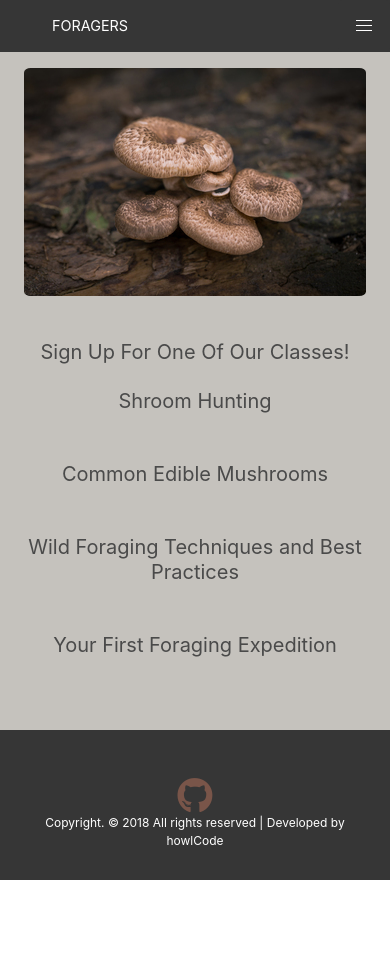
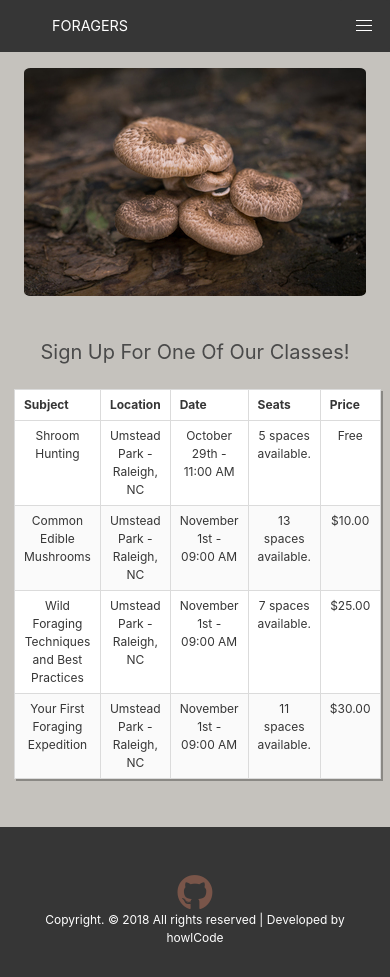
Before and after one commit to howlCode/foragers-react, a React (Create React App) app: page /courses in a window 390 px wide. Before the commit the page ends 880 px from the top, so only its background shows below. Built offline with nearby package versions, Linux system fonts and the light colour scheme.

Commit message:
Add Course table responsiveness

```diff
--- a/src/components/Courses/CourseModal.css
+++ b/src/components/Courses/CourseModal.css
@@ -14,17 +14,21 @@
 .course-title {
   font-size: 2rem;
   font-weight: 200;
+  margin-bottom: 20px;
 }
 
 .date-time {
   font-size: 1rem;
   font-weight: 200;
   margin: 0px 10px;
-  margin-bottom: 5px;
+}
+
+.status {
+  margin: 20px 0px;
 }
 
 .tag {
-  margin: 10px;
+  margin-left: 10px;
 }
 
 .course-description {
--- a/src/components/Courses/CourseModal.js
+++ b/src/components/Courses/CourseModal.js
@@ -11,17 +11,21 @@ const CourseModal = props => {
       <div className="modal-background" />
       <div className="modal-content">
         <p className="has-text-light has-text-centered course-title">
-          {props.course.title}
+          {props.course.title}{" "}
+          <span className="tag is-info">{props.course.cost}</span>
         </p>
         <p className="has-text-light has-text-centered is-italic date-time">
           {props.course.date} - {props.course.time} in {props.course.location}{" "}
-          at {props.course.facility}
+          at {props.course.facility}{" "}
         </p>
-        <p className="has-text-centered">
-          <span className="tag is-success">{props.course.cost}</span>
+        <p className="has-text-centered has-text-light status">
+          {props.courseStatus}
         </p>
         <p className="has-text-light has-text-justified course-description">
           {props.course.description}
+        </p>
+        <p className="has-text-centered">
+          <button className="button is-primary">Sign Up!</button>
         </p>
       </div>
       <button
--- a/src/components/Courses/Courses.css
+++ b/src/components/Courses/Courses.css
@@ -1,3 +1,12 @@
 .table {
   box-shadow: 5px 5px rgba(0, 0, 0, 0.2);
 }
+
+@media (max-width: 500px) {
+  table {
+    margin-left: -10px;
+  }
+  .table {
+    box-shadow: 2px 2px rgba(0, 0, 0, 0.3);
+  }
+}
--- a/src/components/Courses/Courses.js
+++ b/src/components/Courses/Courses.js
@@ -18,6 +18,13 @@ class Courses extends Component {
     this.setState({
       isOpen: !this.state.isOpen
     });
+  };
+
+  courseStatus = course => {
+    if (course.max_class_size <= course.participants) {
+      return "Full, no spaces available.";
+    }
+    return course.max_class_size - course.participants + " spaces available.";
   };
 
   render() {
@@ -62,13 +69,13 @@ class Courses extends Component {
           <h2 className="subtitle is-capitalized has-text-bold">
             Sign up for one of our classes!
           </h2>
-          <table className="table is-hoverable is-bordered is-striped is-fullwidth is-hidden-mobile">
+          <table className="table is-hoverable is-bordered is-striped is-fullwidth is-size-7-mobile">
             <thead>
               <tr>
                 <th style={{ width: "30%" }}>Subject</th>
                 <th>Location</th>
                 <th>Date</th>
-                <th style={{ width: "5%" }}>Spaces Remaining</th>
+                <th>Seats</th>
                 <th>Price</th>
               </tr>
             </thead>
@@ -84,25 +91,17 @@ class Courses extends Component {
                   <td>
                     {course.date} - {course.time}
                   </td>
-                  <td>{course.max_class_size - course.participants}</td>
+                  <td>{this.courseStatus(course)}</td>
                   <td>{course.cost}</td>
                 </tr>
               ))}
             </tbody>
           </table>
-
-          <div className="columns is-hidden-desktop is-hidden-tablet is-multiline">
-            {this.state.courses.map(course => (
-              <div className="column is-full-width" key={course.id}>
-                <h3 className="subtitle">{course.title}</h3>
-                <p />
-              </div>
-            ))}
-          </div>
         </div>
         {this.state.course.length !== 0 ? (
           <CourseModal
             course={this.state.course}
+            courseStatus={this.courseStatus(this.state.course)}
             onClose={this.toggleModal}
             show={this.state.isOpen}
           />
```
